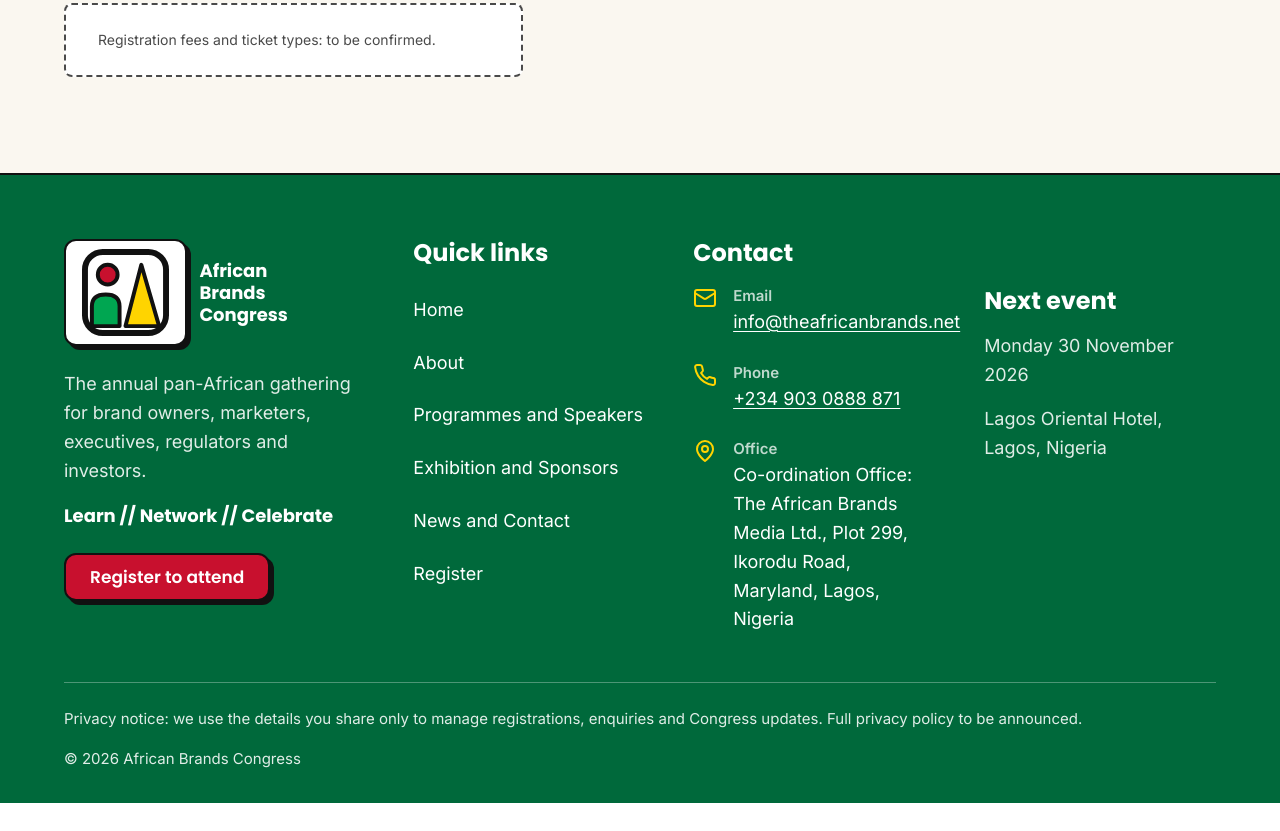
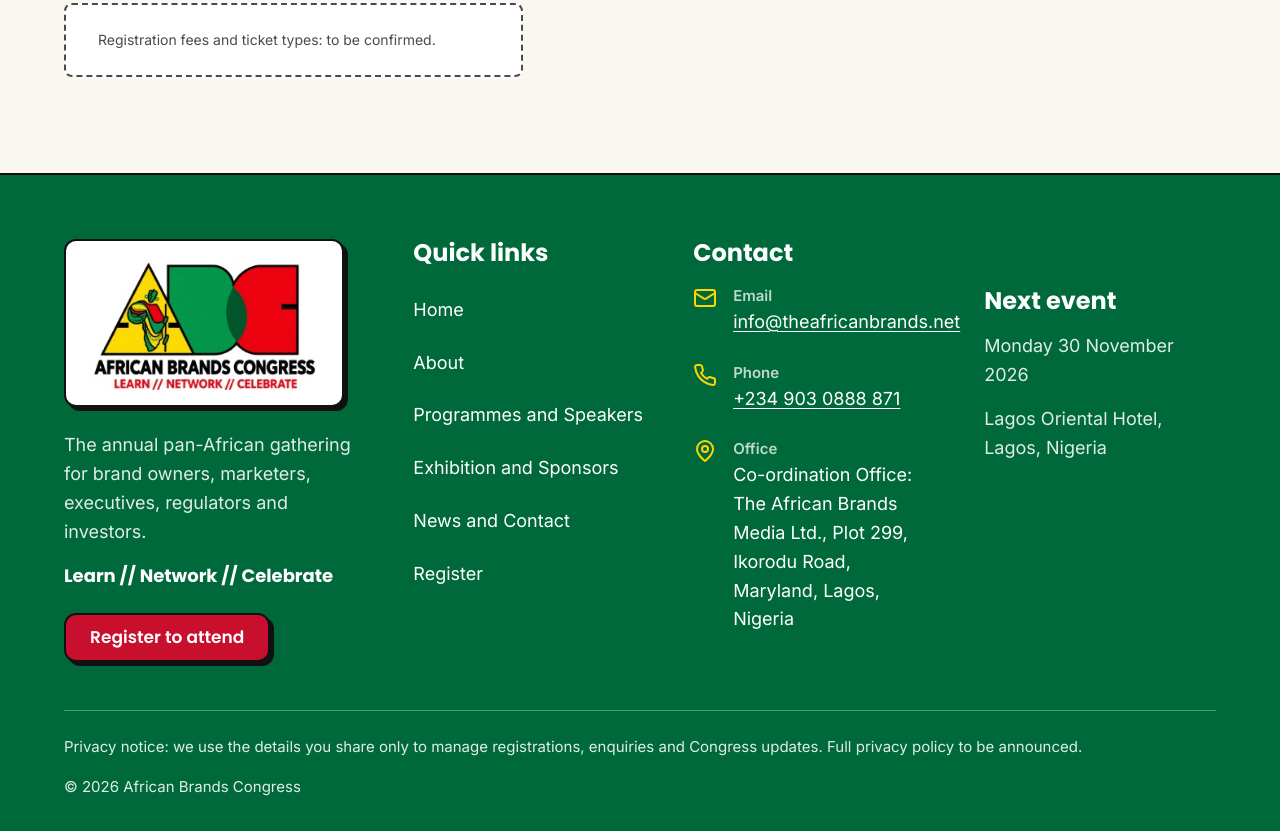
Before and after one commit to Popoeson/African_brands_congress, a website with bundled scripts: page register/index.html in a window 1280 px wide. Shown: the part 1548-2379 px from the top of the page. Before the commit the page ends 2351 px from the top, so only its background shows below. Built offline with nearby package versions, Linux system fonts and the light colour scheme.

Commit message:
Update index.html

```diff
--- a/register/index.html
+++ b/register/index.html
@@ -34,7 +34,7 @@
   <header class="site-header">
     <div class="container site-header__inner">
       <a class="brand" href="/" aria-label="African Brands Congress, home">
-                                <img src="/assets/img/abc-logo2.webp" alt="" width="300" height="182">
+                                                        <img src="/assets/img/abc-logo1.webp" alt="" width="300" height="182">
 
       <nav id="site-nav" class="nav" aria-label="Main">
         <ul class="nav__list">
@@ -157,8 +157,7 @@
       <div class="footer__grid">
         <div class="footer__brand">
           <a class="brand" href="/" aria-label="African Brands Congress, home">
-            <img src="/assets/img/logo-mark.svg" alt="" width="44" height="44">
-            <span class="brand__name">African Brands Congress</span>
+                                    <img src="/assets/img/abc-logo2.webp" alt="" width="300" height="182">
           </a>
           <p>The annual pan-African gathering for brand owners, marketers, executives, regulators and investors.</p>
           <p class="footer__tagline">Learn // Network // Celebrate</p>
```
